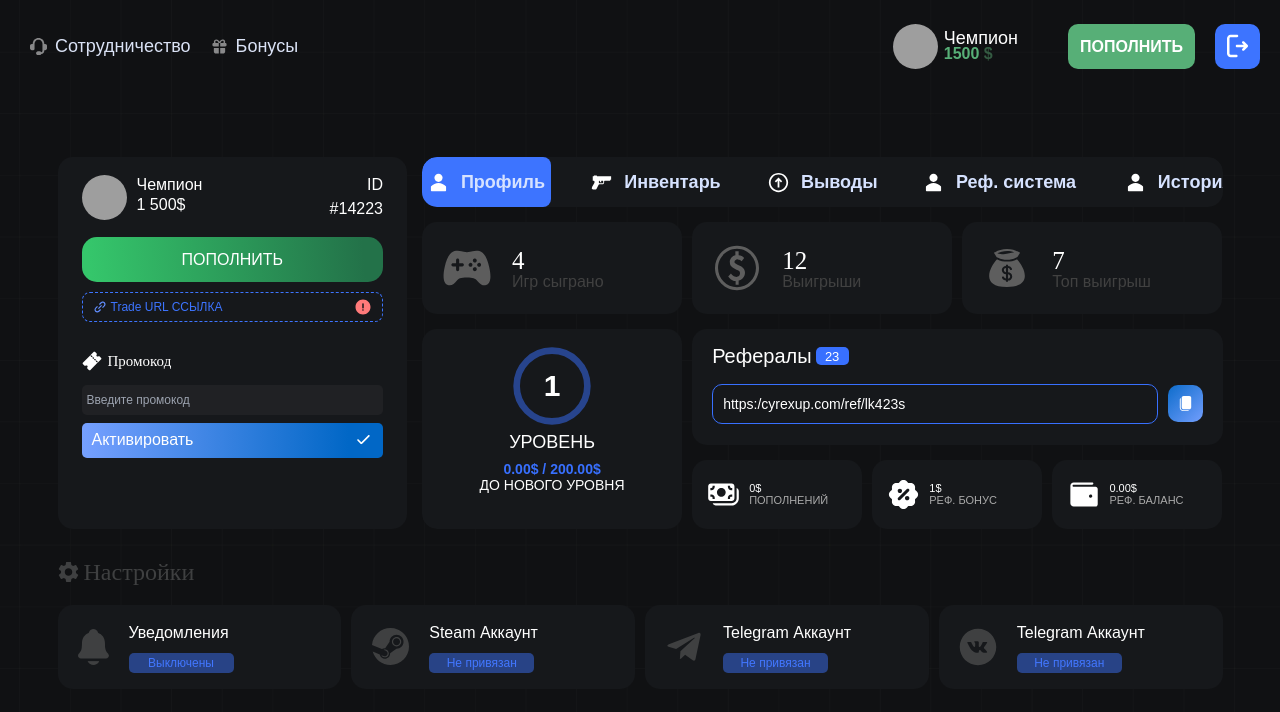
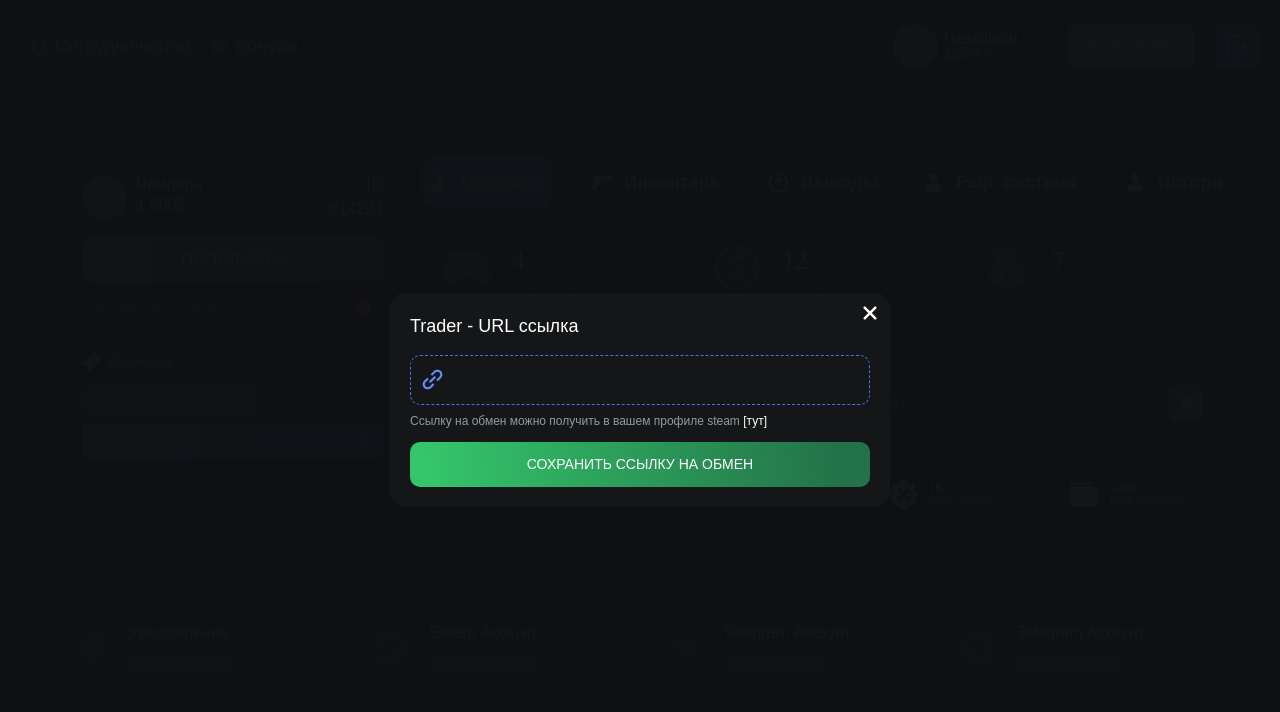
Before and after one commit to MikroTik2/Cyrexup, a Vue app in the folder client/: page /profile in a window 1280 px wide. Both pictures are taken after a click on the button "Trade URL ССЫЛКА". Shown: the top 712 px of the page. Built offline with nearby package versions, Linux system fonts and the light colour scheme; grey boxes are pictures that could not be loaded; a web font is replaced by a local one.

Commit message:
add modal trade

```diff
--- a/client/src/components/ModelTradeUrl.vue
+++ b/client/src/components/ModelTradeUrl.vue
@@ -1,11 +1,38 @@
 <template>
-     <div>
+     <div class="fixed top-0 right-0 left-0 bottom-0 z-50 max-w-full flex items-center justify-center" v-show="isVisibleTradeurl">
+          <div class="w-[500px] z-50 relative bg-[#141618] p-5 rounded-[15px]">
+               <span class="text-[18px] mb-[15px] block">Trader - URL ссылка</span>
 
+               <form class="flex flex-col">
+                    <div class="relative">
+                         <input type="text" style="border: 0.5px dashed #3D74FF;" class="h-[50px] pl-10 outline-none w-full rounded-[10px] bg-transparent">
+                         <img class="absolute left-[10px] top-[12px]" src="/svg/link.svg" alt="link">
+                    </div>
+
+                    <span class="text-[#FFFFFF8F] text-[12px] mt-[7px]">Ссылку на обмен можно получить в вашем профиле steam <span class="text-[#fff]">[тут]</span></span>
+                    <button type="submit" style="background: linear-gradient(265deg, #237249 6.79%, #35C66B 97.2%);" class="text-[14px] transition duration-150 ease-in-out hover:opacity-70 mt-[12px] rounded-[10px] w-full flex items-center justify-center bg h-[45px] ">СОХРАНИТЬ ССЫЛКУ НА ОБМЕН</button>
+               </form>
+
+               <button type="button" class="absolute top-2.5 right-2.5" @click="closeTrade">
+                    <img src="/svg/close-modal.svg" alt="close-modal">
+               </button>
+          </div>
+
+          <div class="bg-[#101113FA] fixed top-0 right-0 bottom-0 left-0 bg-opacity-50 h-[100svh]" @click="closeTrade">
+
+          </div>
      </div>
 </template>
 
 <script setup>
+     const emit = defineEmits();
+     const props = defineProps({
+          isVisibleTradeurl: Boolean,
+     });
 
+     const closeTrade = () => {
+          emit("close-trade");
+     };
 </script>
 
 <style lang="scss" scoped>
--- a/client/src/components/ProfileHero.vue
+++ b/client/src/components/ProfileHero.vue
@@ -71,8 +71,8 @@
                          </div>
 
                          <!-- balance & trade url -->
-                         <button type="button" style="background: linear-gradient(265deg, #237249 6.79%, #35C66B 97.2%);" class="rounded-[15px] w-[100%] mt-4 h-[45px] flex items-center justify-center opacity-100 transition duration-150 ease-in-out hover:opacity-70">ПОПОЛНИТЬ</button>
-                         <button type="button" class="relative mt-2.5 flex items-center justify-between border-dashed border-[0.5px] px-2.5 text-[#3D74FF] text-[12px] w-[100%] gap-1 h-[30px] rounded-[8px] border-[#3D74FF]">
+                         <button type="button" style="background: linear-gradient(265deg, #237249 6.79%, #35C66B 97.2%);" class="rounded-[10px] w-[100%] mt-4 h-[45px] flex items-center justify-center opacity-100 transition duration-150 ease-in-out hover:opacity-70">ПОПОЛНИТЬ</button>
+                         <button @click="toggleTrade" type="button" class="relative mt-2.5 transition duration-150 ease-in-out hover:opacity-70 flex items-center justify-between border-dashed border-[0.5px] px-2.5 text-[#3D74FF] text-[12px] w-[100%] gap-1 h-[30px] rounded-[8px] border-[#3D74FF]">
                               <div class="flex items-center gap-1">
                                    <img src="/svg/trade-link.svg" alt="trade">
                                    Trade URL ССЫЛКА
@@ -353,6 +353,8 @@
                     </div>
                </div>
           </div>
+
+          <ModelTradeUrl :isVisibleTradeurl="isVisibleTradeurl" @close-trade="toggleTrade"/>
      </div>
 </template>
 
@@ -360,8 +362,12 @@
      import { ref, watch } from 'vue';
      import { useRoute, useRouter } from 'vue-router';
 
+     import ModelTradeUrl from '@/components/ModelTradeUrl.vue';
+
      const route = useRoute();
      const router = useRouter();
+
+     const isVisibleTradeurl = ref(false);
 
      const c = ref('COPY');
      const r = ref('https:/cyrexup.com/ref/lk423s');
@@ -389,6 +395,16 @@
           }, 3000);
      };
 
+     const toggleTrade = () => {
+          isVisibleTradeurl.value = !isVisibleTradeurl.value;
+
+          if (isVisibleTradeurl.value) {
+               document.body.style.overflow = 'hidden';
+          } else {
+               document.body.style.overflow = '';
+          }
+     };
+
      const handleButtonClick = (count, width) => {
           b.value = count;
           w.value = width;
```
Also changed, not shown: client/public/svg/close-modal.svg (added).
